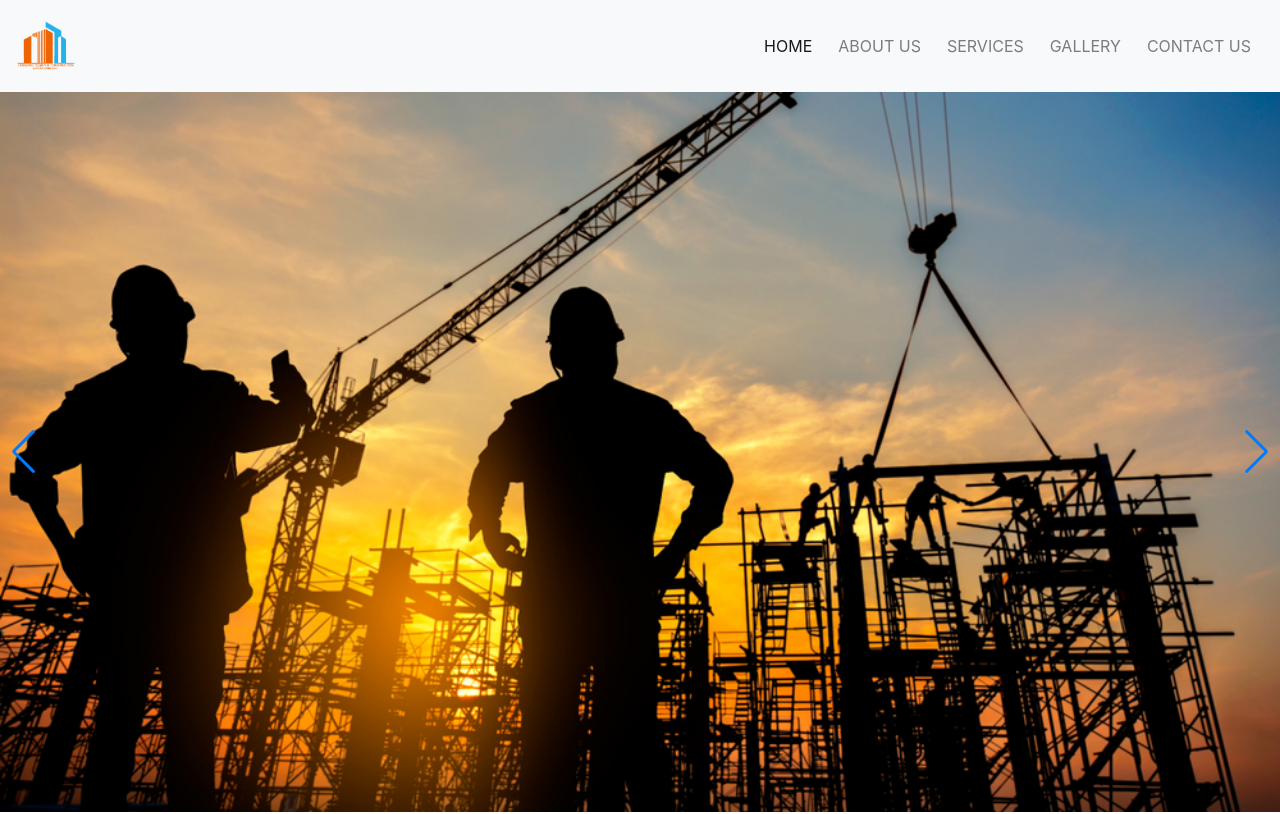
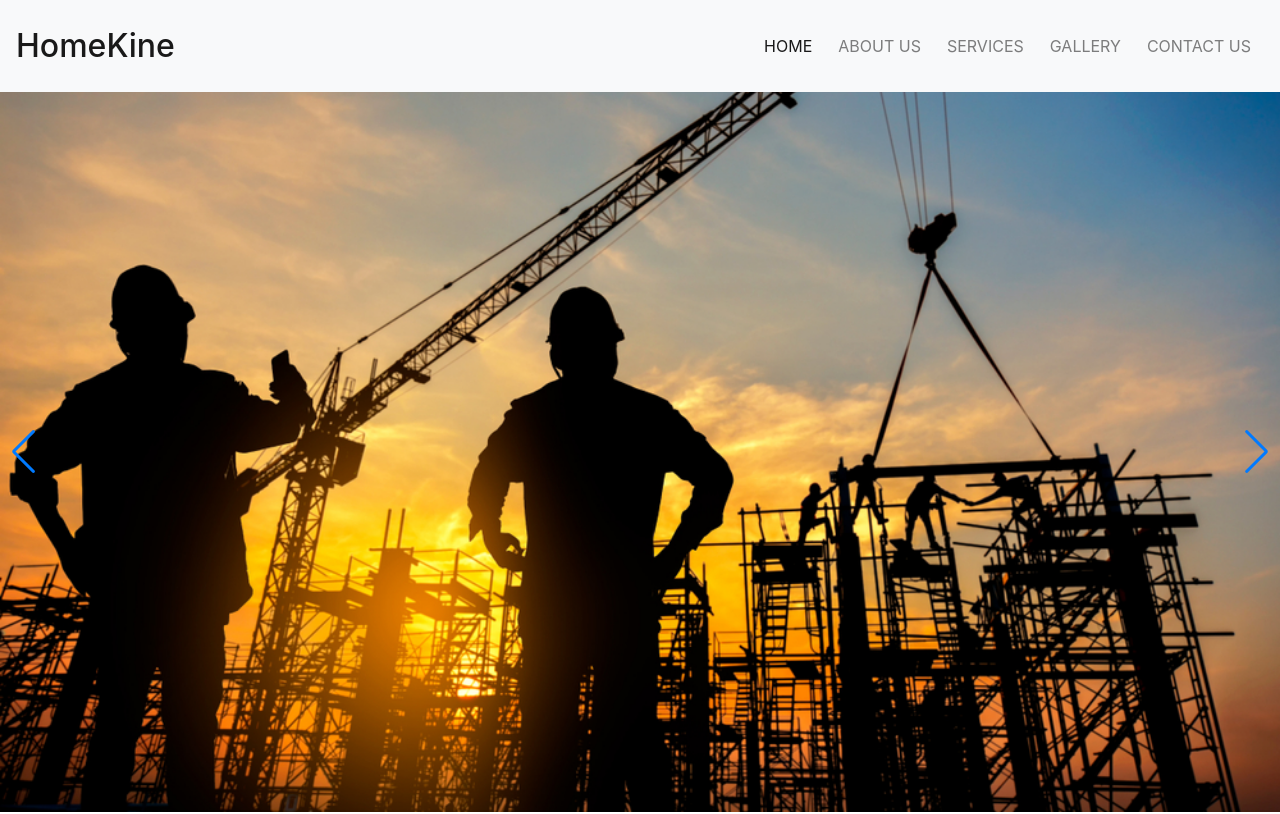
Before and after one commit to Chandrakant00032/homekine, a plain HTML site: page index.html in a window 1280 px wide. Shown: the top 814 px of the page. Drawn offline with nearby package versions, Linux system fonts and the light colour scheme; a script that the page names is missing.

Commit message:
Update index.html

```diff
--- a/index.html
+++ b/index.html
@@ -35,7 +35,10 @@
     <header>
         <div class="continer">
             <nav class="navbar navbar-expand-lg navbar-light bg-light">
-                <a class="navbar-brand" href="#"><img src="images/logo/logo.png" alt=""></a>
+                <a class="navbar-brand" href="#">
+                    <h2 class="mb-0">HomeKine</h2>
+<!--                     <img src="images/logo/logo.png" alt=""> -->
+                </a>
                 <button class="navbar-toggler" type="button" data-toggle="collapse"
                     data-target="#navbarSupportedContent" aria-controls="navbarSupportedContent" aria-expanded="false"
                     aria-label="Toggle navigation">
```
